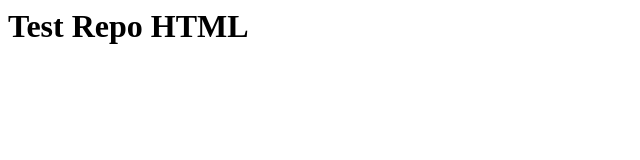
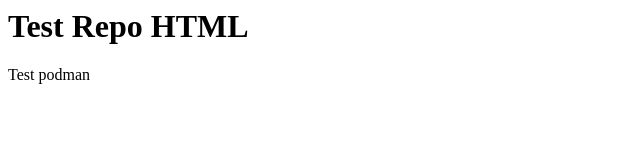
Before and after one commit to aryapramudika/repo-test, a plain HTML site: page index.html in a window 1280 px wide. Shown: the full height of the page, 0-640 px from the left. Drawn offline with Linux system fonts and the light colour scheme.

Commit message:
add artikel

```diff
--- a/index.html
+++ b/index.html
@@ -1,3 +1,4 @@
 <html>
 	<h1> Test Repo HTML</h1>
+	<p> Test podman </p>
 </html>
```
